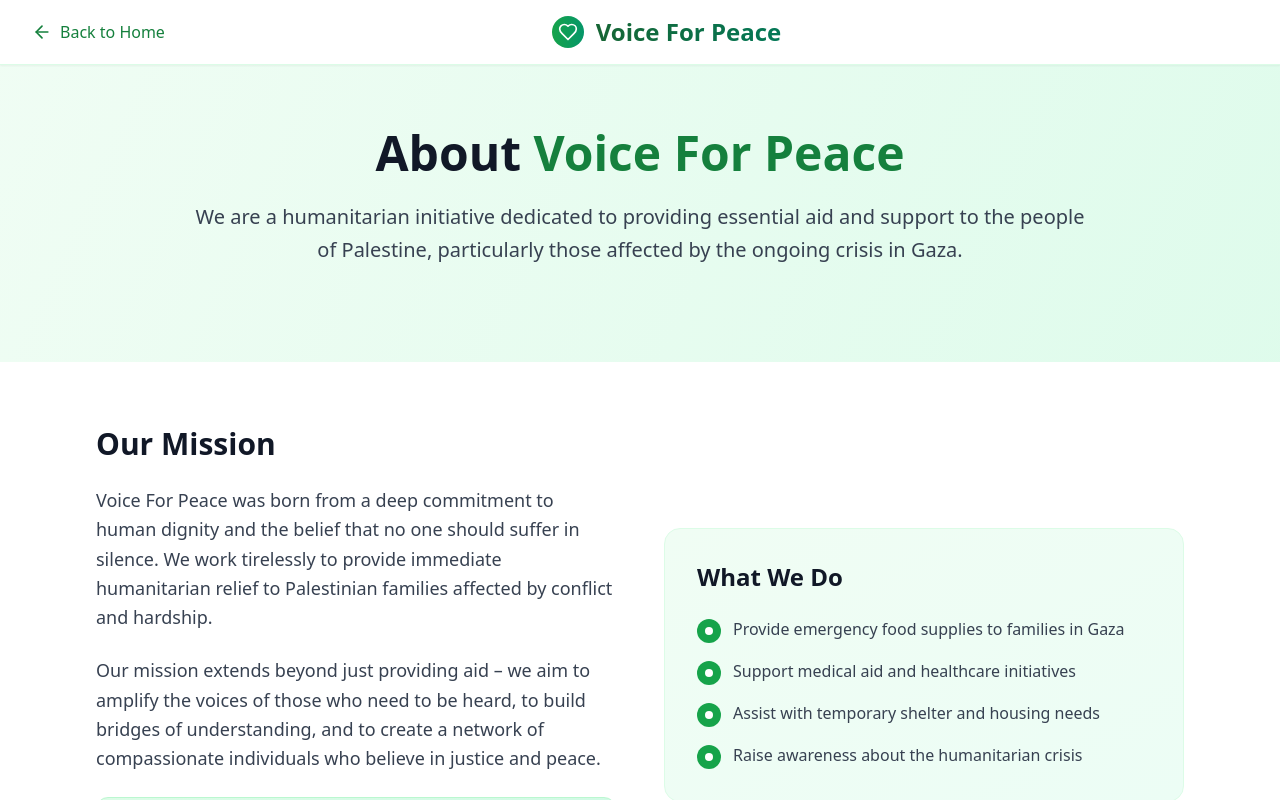
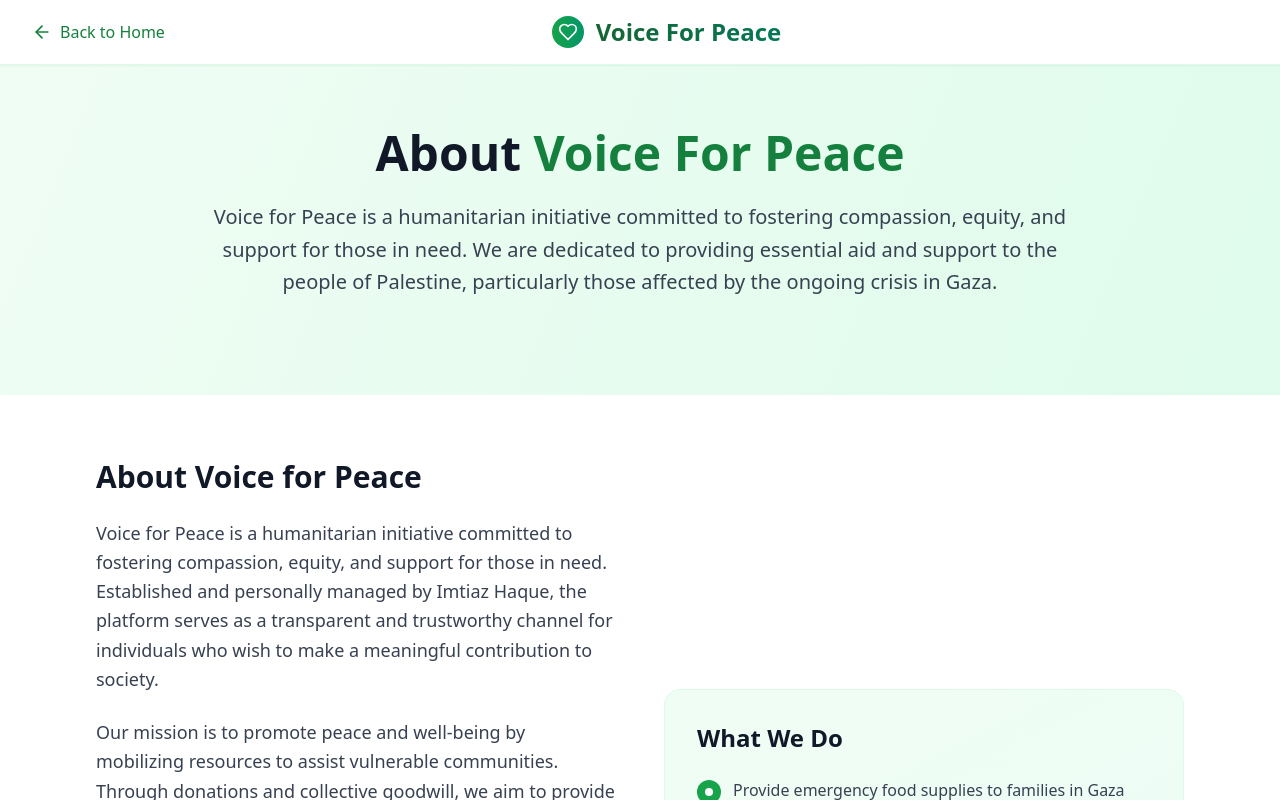
Before and after one commit to Faroffcode/donate, a React (Vite) app: page / in a window 1280 px wide. Both pictures are taken after a click on the button "About Us". Shown: the top 800 px of the page. Built offline with nearby package versions, Linux system fonts and the light colour scheme.

Commit message:
Update About Us page with detailed information

```diff
--- a/src/components/AboutUs.tsx
+++ b/src/components/AboutUs.tsx
@@ -85,7 +85,8 @@ function AboutUs({ onBack }: AboutUsProps) {
             About <span className="text-green-700">Voice For Peace</span>
           </h2>
           <p className="text-xl text-gray-700 mb-8 leading-relaxed">
-            We are a humanitarian initiative dedicated to providing essential aid and support
+            Voice for Peace is a humanitarian initiative committed to fostering compassion, equity,
+            and support for those in need. We are dedicated to providing essential aid and support
             to the people of Palestine, particularly those affected by the ongoing crisis in Gaza.
           </p>
         </div>
@@ -96,20 +97,28 @@ function AboutUs({ onBack }: AboutUsProps) {
         <div className="max-w-6xl mx-auto px-4 sm:px-6 lg:px-8">
           <div className="grid md:grid-cols-2 gap-12 items-center">
             <div>
-              <h3 className="text-3xl font-bold text-gray-900 mb-6">Our Mission</h3>
+              <h3 className="text-3xl font-bold text-gray-900 mb-6">About Voice for Peace</h3>
               <p className="text-lg text-gray-700 mb-6 leading-relaxed">
-                Voice For Peace was born from a deep commitment to human dignity and the belief
-                that no one should suffer in silence. We work tirelessly to provide immediate
-                humanitarian relief to Palestinian families affected by conflict and hardship.
+                Voice for Peace is a humanitarian initiative committed to fostering compassion, equity,
+                and support for those in need. Established and personally managed by Imtiaz Haque,
+                the platform serves as a transparent and trustworthy channel for individuals who wish
+                to make a meaningful contribution to society.
               </p>
               <p className="text-lg text-gray-700 mb-6 leading-relaxed">
-                Our mission extends beyond just providing aid – we aim to amplify the voices
-                of those who need to be heard, to build bridges of understanding, and to create
-                a network of compassionate individuals who believe in justice and peace.
+                Our mission is to promote peace and well-being by mobilizing resources to assist
+                vulnerable communities. Through donations and collective goodwill, we aim to provide
+                relief, support essential causes, and contribute to the betterment of lives impacted
+                by hardship.
+              </p>
+              <p className="text-lg text-gray-700 mb-6 leading-relaxed">
+                Unlike large institutions, Voice for Peace is driven by the dedication of an individual
+                who believes that change begins with a single step. Every contribution made through this
+                platform is carefully directed toward initiatives that embody integrity, accountability,
+                and lasting impact.
               </p>
               <div className="bg-gradient-to-r from-green-100 to-emerald-100 p-6 rounded-xl border border-green-200">
                 <p className="text-green-800 font-semibold text-lg">
-                  "Every donation is a message of hope, every contribution is a bridge to peace."
+                  "We believe that peace is not merely the absence of conflict, but the presence of compassion, justice, and opportunity."
                 </p>
               </div>
             </div>
@@ -199,10 +208,10 @@ function AboutUs({ onBack }: AboutUsProps) {
       {/* Call to Action */}
       <section className="py-16 bg-gradient-to-r from-green-600 to-emerald-600">
         <div className="max-w-4xl mx-auto px-4 sm:px-6 lg:px-8 text-center">
-          <h3 className="text-3xl font-bold text-white mb-6">Join Our Mission</h3>
+          <h3 className="text-3xl font-bold text-white mb-6">Join Our Movement</h3>
           <p className="text-xl text-green-100 mb-8 leading-relaxed">
-            Together, we can make a difference in the lives of Palestinian families.
-            Your support helps us continue our vital humanitarian work.
+            By joining hands with us, you become part of a movement dedicated to creating a more
+            humane and peaceful world. Together, we can make a difference in the lives of Palestinian families.
           </p>
           <button
             onClick={onBack}
```
